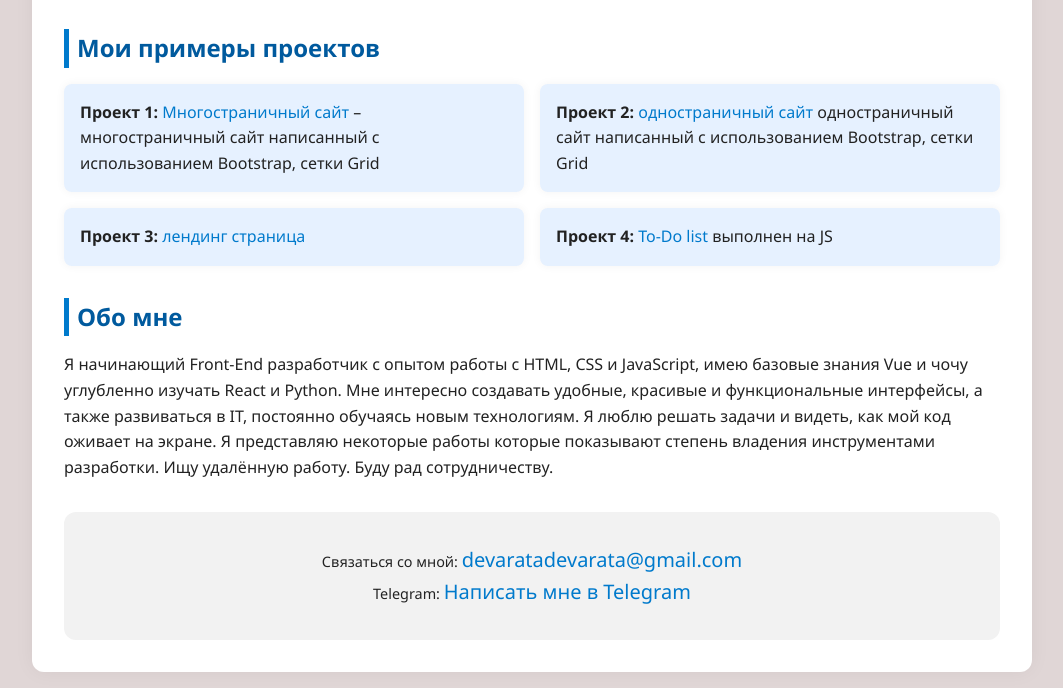
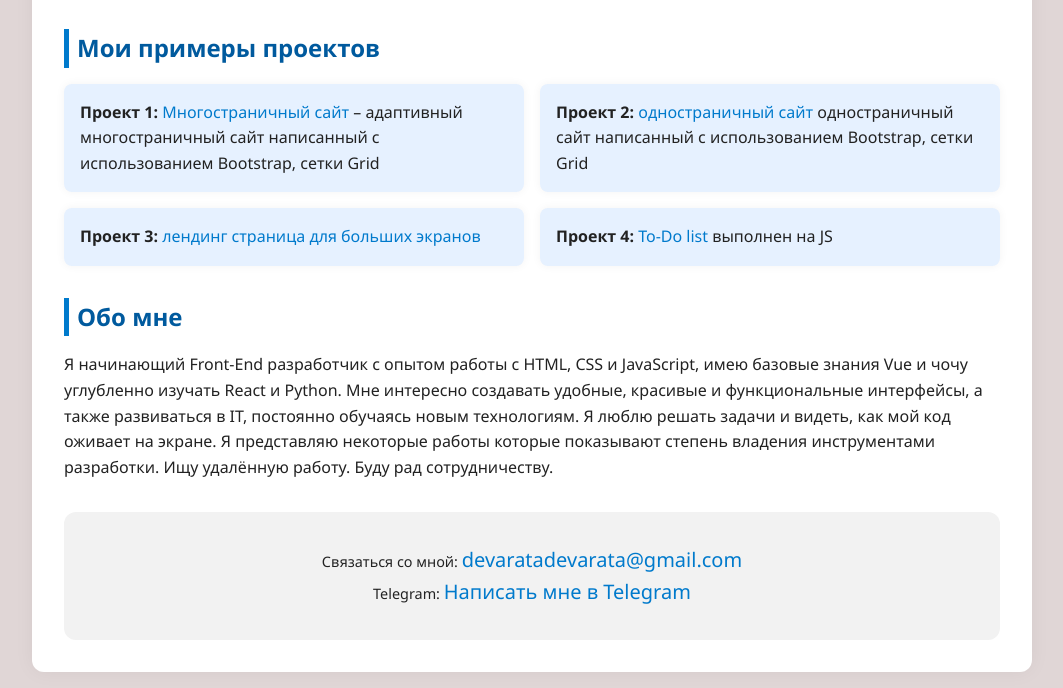
Before and after one commit to Devarata108/about_my, a plain HTML site: page index.html in a window 1280 px wide. Shown: the part 215-903 px from the top of the page, without its empty margins (108-1171 px from the left). Drawn offline with Linux system fonts and the light colour scheme.

```diff
--- a/index.html
+++ b/index.html
@@ -17,9 +17,9 @@
         <section>
             <h2>Мои примеры проектов</h2>
             <ul>
-                <li><strong>Проект 1:</strong> <a href="https://devarata108.github.io/multi-page-site/">Многостраничный сайт</a> – многостраничный сайт написанный с использованием Bootstrap, сетки Grid</li>
+                <li><strong>Проект 1:</strong> <a href="https://devarata108.github.io/multi-page-site/">Многостраничный сайт</a> –  адаптивный  многостраничный сайт написанный с использованием Bootstrap, сетки Grid</li>
                 <li><strong>Проект 2:</strong> <a href="https://devarata108.github.io/one-page-website/">одностраничный сайт</a> одностраничный сайт написанный с использованием Bootstrap, сетки Grid </li>
-                <li><strong>Проект 3:</strong> <a href="https://devarata108.github.io/landing-page/">лендинг страница</a></li>
+                <li><strong>Проект 3:</strong> <a href="https://devarata108.github.io/landing-page/">лендинг страница для больших экранов</a></li>
                 <li><strong>Проект 4:</strong> <a href="https://devarata108.github.io/To-Do-List/">To-Do list</a> выполнен на JS</li>
             </ul>
 
```
